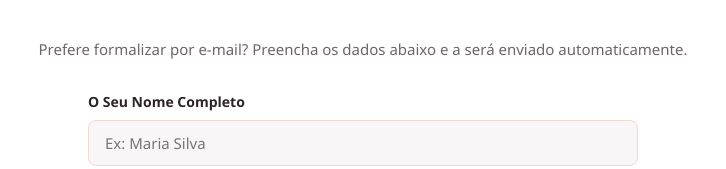
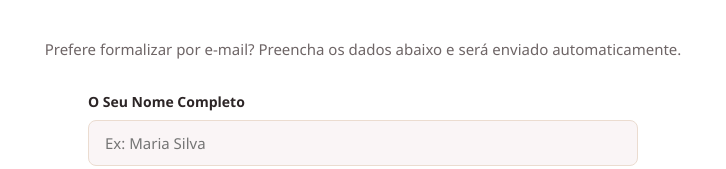
Before and after one commit to LaraSLGomes/DraVictoriaRegina, a plain HTML site: page index.html in a window 1280 px wide. Both pictures are taken after a click on the button "Aba E-mail". Shown: the part 4235-4404 px from the top of the page, 277-1003 px from the left. Drawn offline with Linux system fonts and the light colour scheme.

Commit message:
feat: concertando erro de digitação

```diff
--- a/index.html
+++ b/index.html
@@ -268,7 +268,7 @@
                     </div>
 
                     <div id="email-tab" class="tab-panel">
-                        <p class="panel-description">Prefere formalizar por e-mail? Preencha os dados abaixo e a será enviado automaticamente.</p>
+                        <p class="panel-description">Prefere formalizar por e-mail? Preencha os dados abaixo e será enviado automaticamente.</p>
                         <form class="email-form" onsubmit="handleEmailSubmit(event)">
                             <div class="form-group">
                                 <label for="name">O Seu Nome Completo</label>
```
